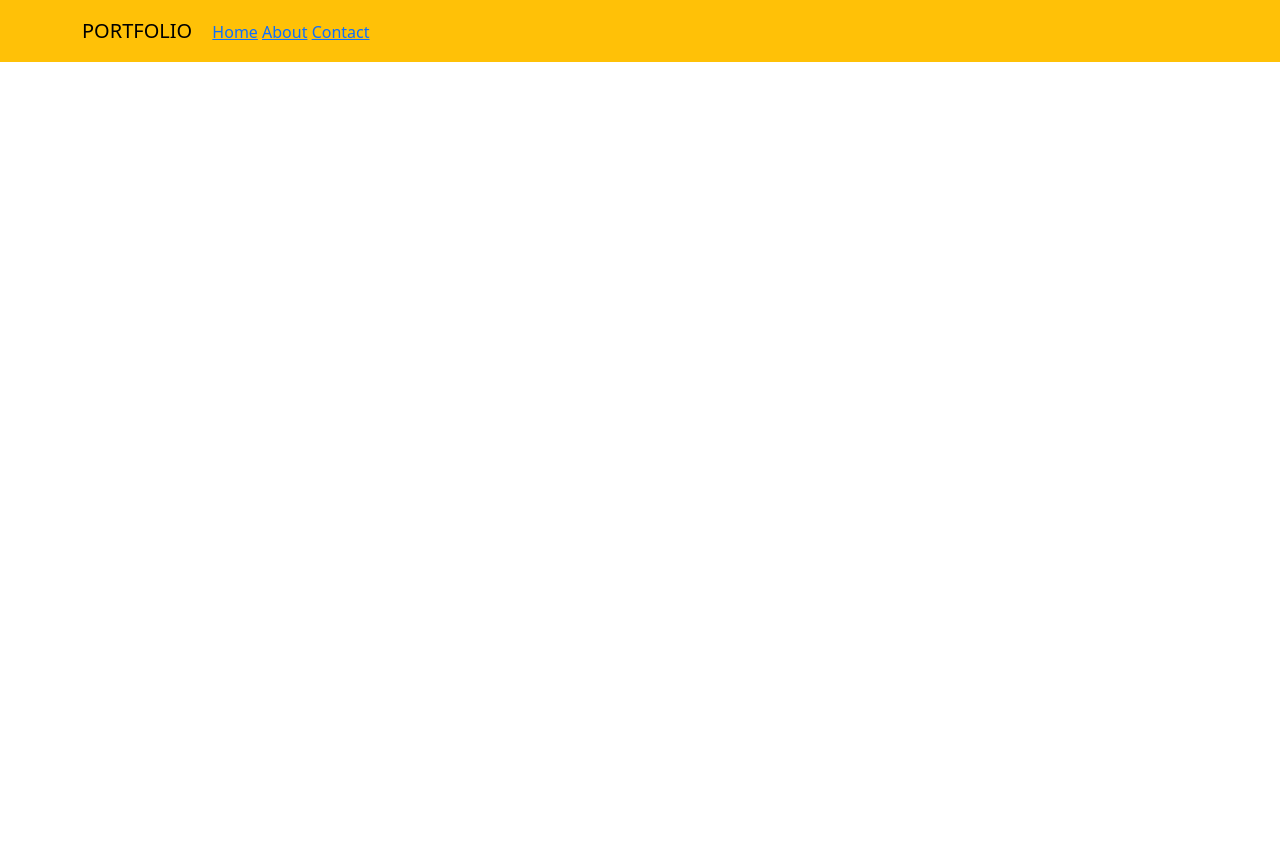
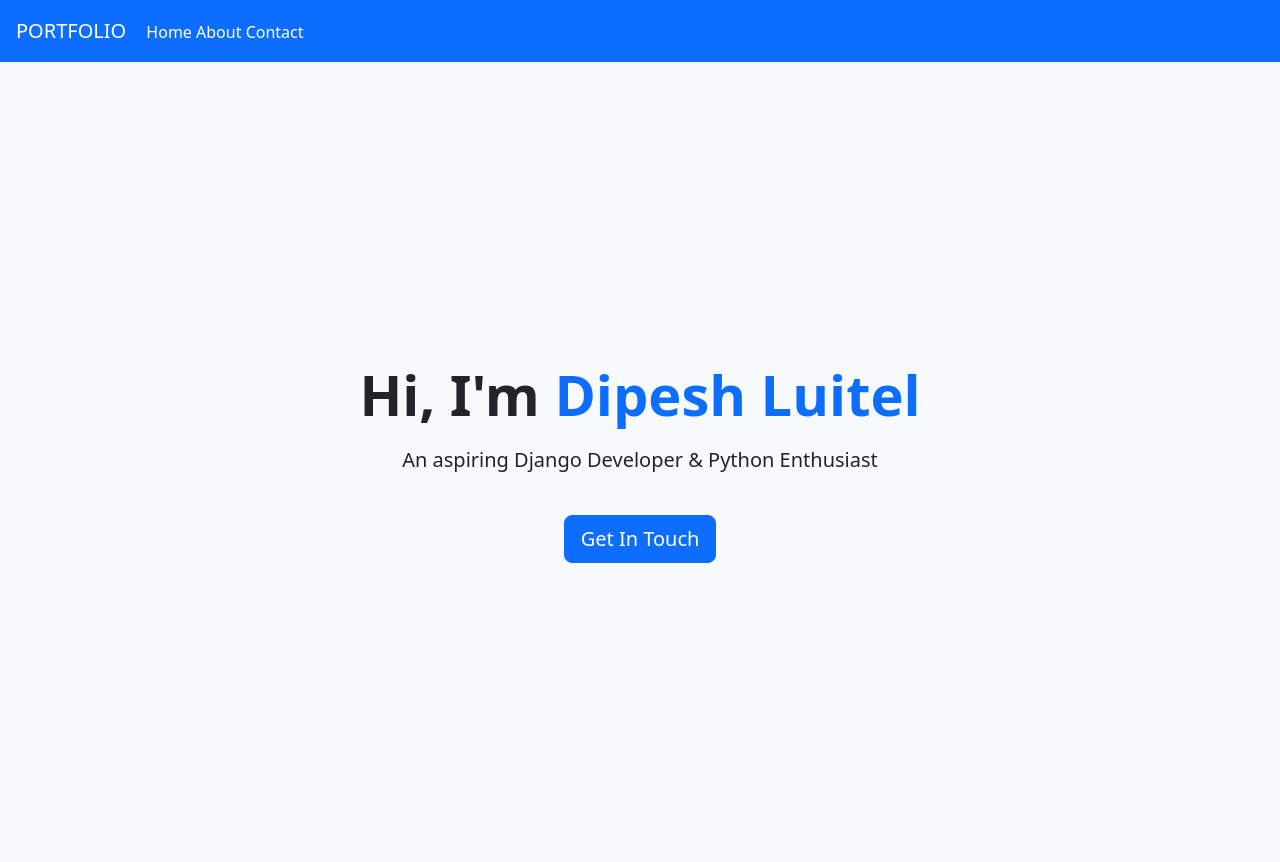
Before and after one commit to dipeshluitel/personal_portfolio, a Django app: page / in a window 1280 px wide. Before the commit the page ends 62 px from the top, so only its background shows below. Run offline with Django 5.2, Linux system fonts and the light colour scheme.

Commit message:
nav bar color changed

```diff
--- /dev/null
+++ b/personal_portfolio/static/css/mystyle.css
@@ -0,0 +1,9 @@
+.navbar a {
+  color: white !important;
+  text-decoration: none;
+}
+
+.navbar a:hover {
+  color: #000000 !important;
+  text-decoration: underline;
+}
--- a/personal_portfolio/templates/myPortfolio/about_me.html
+++ b/personal_portfolio/templates/myPortfolio/about_me.html
@@ -1 +1,2 @@
+<!DOCTYPE html>
 {% extends 'myPortfolio/base.html' %} {% block body_block %} {% endblock %}
--- a/personal_portfolio/templates/myPortfolio/base.html
+++ b/personal_portfolio/templates/myPortfolio/base.html
@@ -1,4 +1,5 @@
 <!DOCTYPE html>
+{% load static %}
 <html lang="en">
   <head>
     <meta charset="UTF-8" />
@@ -9,22 +10,27 @@
       integrity="sha384-sRIl4kxILFvY47J16cr9ZwB07vP4J8+LH7qKQnuqkuIAvNWLzeN8tE5YBujZqJLB"
       crossorigin="anonymous"
     />
+    <link rel="stylesheet" href="{% static 'css/mystyle.css' %}" />
     <title>Document</title>
   </head>
   <body>
-    <nav class="navbar bg-warning p-3">
-      <div class="container">
+    <nav class="navbar bg-primary p-3" data-bs-theme="dark">
       <ul class="nav navbar-nav">
         <li>
           <a class="navbar-brand" href="#">PORTFOLIO</a>
-            <a class="navbar-link" href="{% url 'index' %}">Home</a>
-            <a class="navbar-link" href="{% url 'myPortfolio:about'%}">About</a>
-            <a class="navbar-link" href="{% url 'myPortfolio:contact'%}"
+          <a class="navbar-link text-white" href="{% url 'index' %}">Home</a>
+          <a class="navbar-link text-white" href="{% url 'myPortfolio:about'%}"
+            >About</a
+          >
+          <a
+            class="navbar-link text-white"
+            href="{% url 'myPortfolio:contact'%}"
             >Contact</a
           >
         </li>
       </ul>
-      </div>
     </nav>
+    {% block body_block %} {% endblock %}
+    <script src="https://cdn.jsdelivr.net/npm/bootstrap@5.3.2/dist/js/bootstrap.bundle.min.js"></script>
   </body>
 </html>
--- a/personal_portfolio/templates/myPortfolio/contact.html
+++ b/personal_portfolio/templates/myPortfolio/contact.html
@@ -1 +1,2 @@
+<!DOCTYPE html>
 {% extends 'myPortfolio/base.html' %} {% block body_block %} {% endblock %}
--- a/personal_portfolio/templates/myPortfolio/index.html
+++ b/personal_portfolio/templates/myPortfolio/index.html
@@ -1 +1,19 @@
-{% extends 'myPortfolio/base.html' %} {% block body_block %} {% endblock %}
+<!DOCTYPE html>
+{% extends 'myPortfolio/base.html' %} {% block body_block %}
+<section
+  class="hero d-flex align-items-center text-center bg-light"
+  style="height: 100vh"
+>
+  <div class="container">
+    <h1 class="display-4 fw-bold">
+      Hi, I'm <span class="text-primary">Dipesh Luitel</span>
+    </h1>
+    <p class="lead mt-3">An aspiring Django Developer & Python Enthusiast</p>
+    <a
+      href="{% url 'myPortfolio:contact' %}"
+      class="btn btn-primary btn-lg mt-4"
+      >Get In Touch</a
+    >
+  </div>
+</section>
+{% endblock %}
--- a/personal_portfolio/templates/myPortfolio/peojects.html
+++ b/personal_portfolio/templates/myPortfolio/peojects.html
@@ -1 +1,2 @@
-{% extends 'myPortfolio/base.html' %} {% block body_block %} {% endblock %}
+<!DOCTYPE html>{% extends 'myPortfolio/base.html' %} {% block body_block %} {%
+endblock %}
```
Lines whose indentation alone changed are shown as unchanged.
